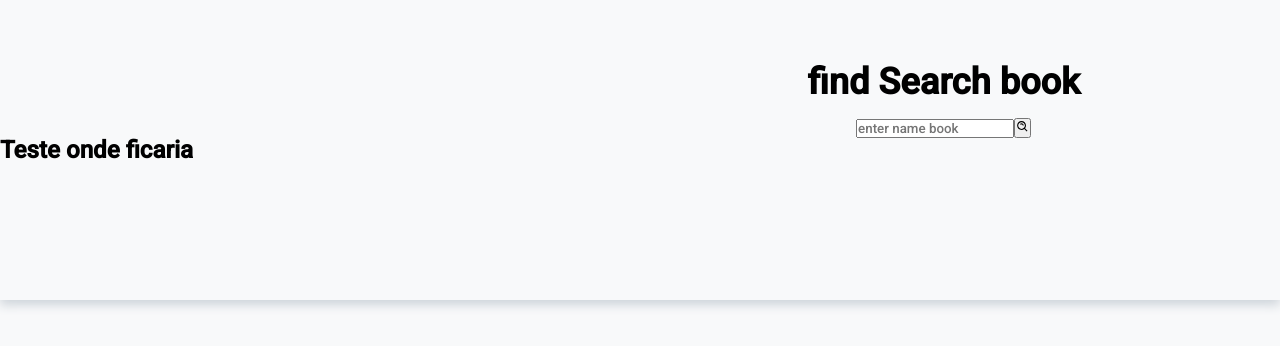
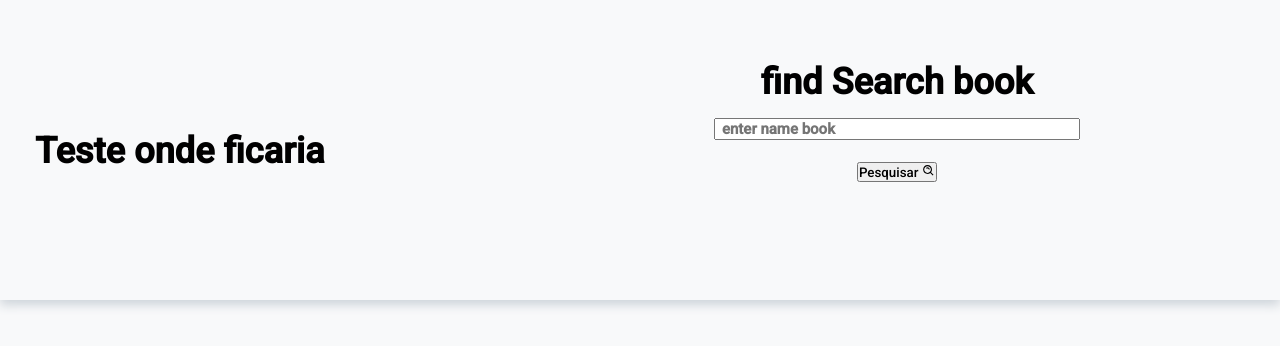
Before and after one commit to raquelalves27/book-library, a React (Create React App) app: page / in a window 1280 px wide. Shown: the top 346 px of the page. Built offline with nearby package versions, Linux system fonts and the light colour scheme.

Commit message:
fix: untypeable placeholder

```diff
--- a/src/Components/Main.js
+++ b/src/Components/Main.js
@@ -14,10 +14,10 @@ const Main = () => {
               <h2>find Search book</h2>
               <div className="search">
                 <input type="text" placeholder="enter name book" />
-                <button>
-                <BiSearchAlt/>
-                </button>
               </div>
+              <button>
+               Pesquisar  <BiSearchAlt/>
+              </button>
             </div>
           </div>
         </div>
--- a/src/Components/style.css
+++ b/src/Components/style.css
@@ -19,6 +19,14 @@ html{
     align-items: center;
     position: relative;
 }
+/* .header ::before{
+    content: "";
+    position: absolute;
+    top: 0;
+    left: 0;
+    width: 100%;
+    height: 100%;
+} */
 .row2{
     position: absolute;
     top: 40px;
@@ -30,3 +38,22 @@ html{
     margin-top: 20px;
     margin-bottom: 15px;
 }
+.row1 h1{
+    font-size: 3rem;
+    text-align: center;
+    margin-left: 35px;
+}
+.search {
+    display: flex;
+    align-items: center;
+    justify-content: center;
+    padding-bottom: 22px;
+}
+.search input{
+    outline: 0;
+    border: 4;
+    width: 350px;
+    padding: 0 0.5rem;
+    font-size: 15px;
+    font-weight: bold;
+}
```
